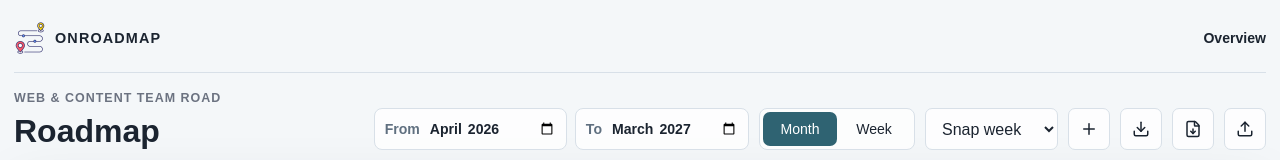
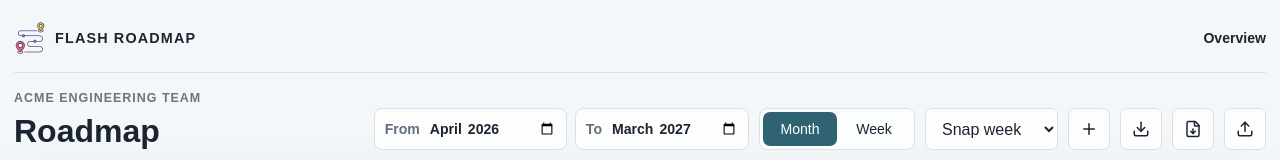
Before and after one commit to s-a-faruque/onroadmap, a React (Vite) app: page / in a window 1280 px wide. Both pictures are taken after a click on the button "Open planner". Shown: the top 160 px of the page. Built offline with nearby package versions, Linux system fonts and the light colour scheme; a web font is replaced by a local one.

Commit message:
subtitle Engineering Team and Logo change

```diff
--- a/src/App.tsx
+++ b/src/App.tsx
@@ -46,7 +46,7 @@ interface TimelineRange {
 function createInitialState(year: number, startMonth: number, monthSpan: number): RoadmapState {
   return {
     title: 'Roadmap',
-    subtitle: 'Web & Content Team roadmap',
+    subtitle: 'ACME Engineering Team',
     year,
     lanes: [
       { id: 'engineering', name: 'Engineering' },
@@ -89,7 +89,7 @@ function normalizeRoadmap(roadmap: RoadmapState): RoadmapState {
   return {
     ...roadmap,
     title: roadmap.title?.trim() || 'Roadmap',
-    subtitle: roadmap.subtitle?.trim() || 'Web & Content Team roadmap',
+    subtitle: roadmap.subtitle?.trim() || 'ACME Engineering Team',
   };
 }
 
--- a/src/components/LandingPage.tsx
+++ b/src/components/LandingPage.tsx
@@ -43,7 +43,7 @@ export function LandingPage({ onOpenPlanner }: LandingPageProps) {
       <nav className="landing-nav" aria-label="Landing page navigation">
         <div className="brand-lockup">
           <img className="brand-logo" src="/route.png" alt="Onroadmap logo" />
-          <span>onroadmap</span>
+          <span>flash roadmap</span>
         </div>
         <button className="landing-nav-action" type="button" onClick={onOpenPlanner}>
           Open planner <ArrowRight size={16} />
--- a/src/components/PlannerHeader.tsx
+++ b/src/components/PlannerHeader.tsx
@@ -47,7 +47,7 @@ export function PlannerHeader({
       <nav className="planner-nav" aria-label="Planner navigation">
         <div className="brand-lockup">
           <img className="brand-logo" src="/route.png" alt="Onroadmap logo" />
-          <span>onroadmap</span>
+          <span>flash roadmap</span>
         </div>
         <button className="planner-nav-action" type="button" onClick={() => { window.location.hash = ''; }}>
           Overview
```
